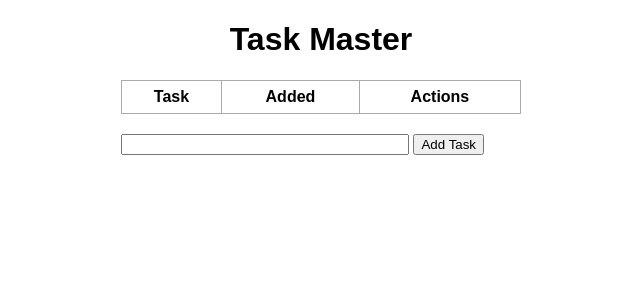
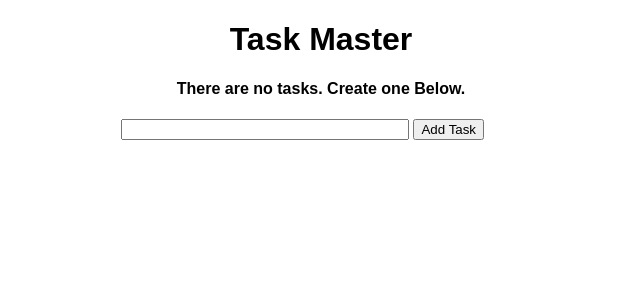
Before and after one commit to tnajim/flask-todo-app, a Flask app: page / in a window 1280 px wide. Shown: the top 300 px of the page, without its empty margins (319-959 px from the left). Run offline with Flask 3, Linux system fonts and the light colour scheme; lists and menus that the app fills with data are empty.

Commit message:
hid the table when its empty

```diff
--- a/templates/index.html
+++ b/templates/index.html
@@ -7,7 +7,9 @@
 {% block body %}
 <div class="content">
   <h1 class="header">Task Master</h1>
-
+  {% if tasks|length < 1 %}
+  <h4 class="header">There are no tasks. Create one Below.</h4>
+  {% else %}
   <table>
     <tr>
       <th>Task</th>
@@ -26,6 +28,7 @@
     </tr>
     {% endfor %}
   </table>
+  {% endif %}
 
   <div class="input-content">
     <form action="/" method="POST">
```
